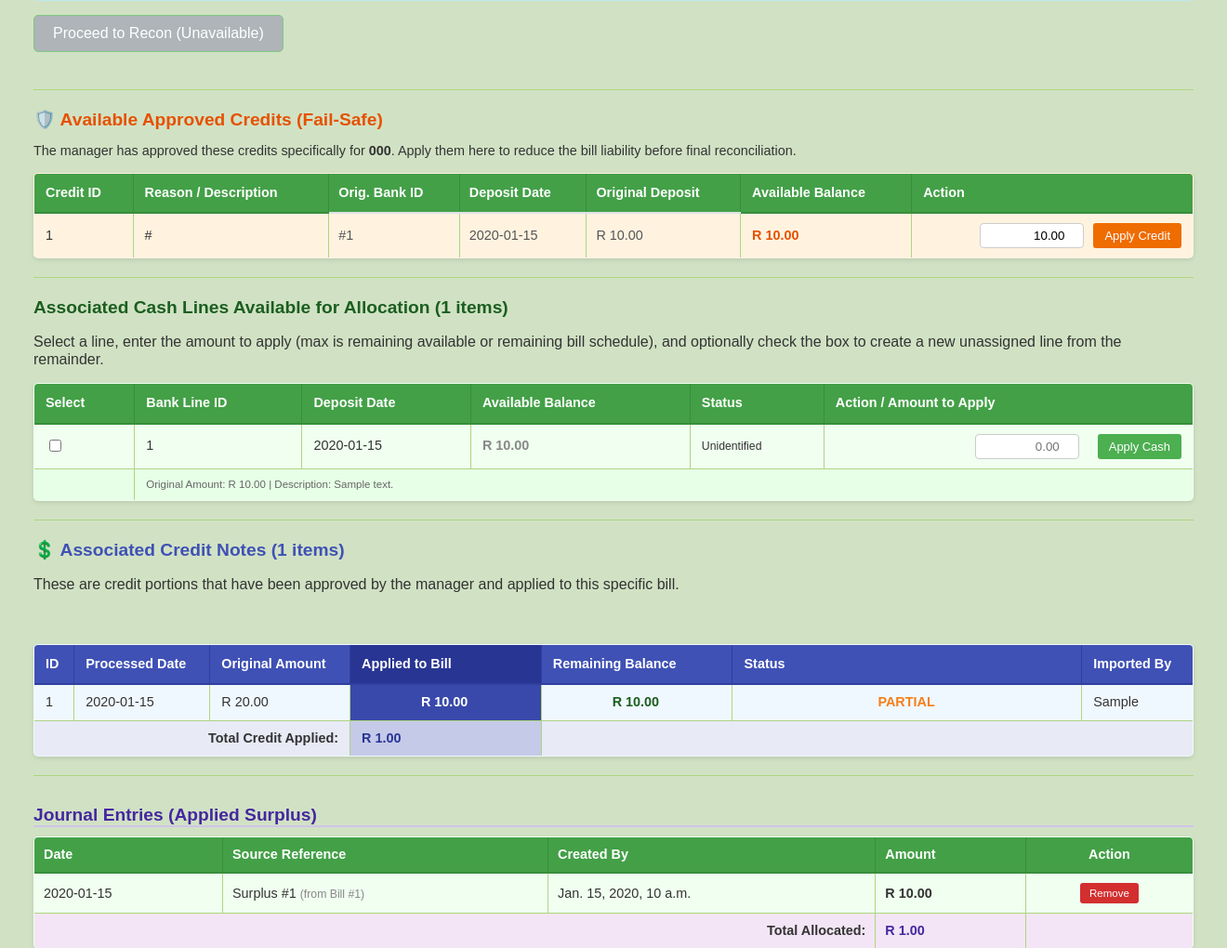
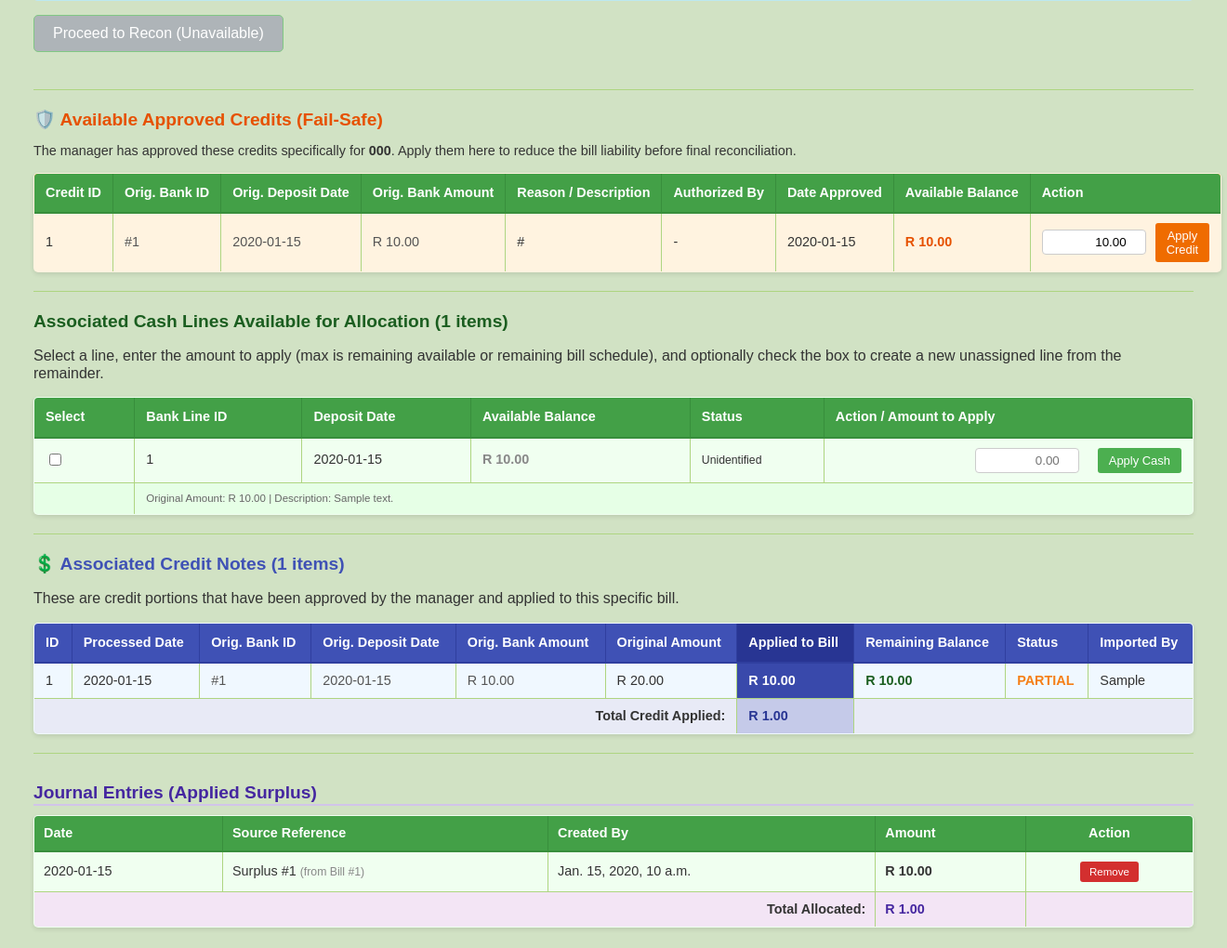
Before and after one commit to Omega130920/Powerapps, a Django app: template UNITY_INTERNAL/unity_internal_app/templates/unity_internal_app/pre_bill_summary.html in a window 1320 px wide. Shown: the part 375-1395 px from the top of the page at 93% size. Run offline with Django 5.2, Linux system fonts and the light colour scheme; the template is opened without the code that fills it: most values are stand-ins (such as "Sample title", 1, 10 or a date in 2020).

Commit message:
Update pre_bill_summary.html

```diff
--- a/UNITY_INTERNAL/unity_internal_app/templates/unity_internal_app/pre_bill_summary.html
+++ b/UNITY_INTERNAL/unity_internal_app/templates/unity_internal_app/pre_bill_summary.html
@@ -33,11 +33,6 @@ tbody tr:nth-child(even){background-color:#e6ffe6;}
 .alert-info.text-danger{background-color:#ffcdd2;color:#c62828;}
 .alert-info.text-success{background-color:#c8e6c9;color:#388e3c;}
 .bill-details{padding:15px 0;margin-bottom:20px;border-radius:5px;font-size:0.9em;}
-.bill-blocks{display:flex;flex-wrap:wrap;gap:15px;margin-bottom:15px;justify-content:center;}
-.bill-block{flex-grow:1;flex-basis:180px;min-width:150px;padding:12px 15px;background-color:#f9fff9;border:1px solid #b3e0b3;border-radius:8px;text-align:center;box-shadow:0 2px 5px rgba(0, 0, 0, 0.08);transition:all 0.2s ease-in-out;}
-.bill-block:hover{transform:translateY(-2px);box-shadow:0 4px 8px rgba(0, 0, 0, 0.12);}
-.bill-block .label{display:block;font-weight:bold;color:#2e7d32;margin-bottom:5px;font-size:0.85em;text-transform:uppercase;letter-spacing:0.5px;}
-.bill-block .value{display:block;font-size:1.2em;font-weight:600;color:#333;}
 .disabled-button{background-color:#aeb4b8 !important;cursor:not-allowed;pointer-events:none;}
 .credit-note-table thead th{background-color:#3f51b5;border-bottom:2px solid #303f9f;border-right:1px solid #303f9f;}
 .credit-note-table thead th:last-child{border-right:none;}
@@ -49,7 +44,7 @@ tbody tr:nth-child(even){background-color:#e6ffe6;}
 .allocation-form-group button{background-color:#4CAF50;padding:6px 12px;border:none;color:white;cursor:pointer;border-radius:3px;font-size:0.9em;}
 .allocation-row-info{font-size:0.8em;color:#666;margin-top:5px;}
 
-/* 🚀 ADDED: Modal Styles */
+/* Modal Styles */
 .modal-overlay { display:none; position:fixed; z-index:2000; left:0; top:0; width:100%; height:100%; background-color:rgba(0,0,0,0.6); backdrop-filter: blur(2px); }
 .modal-content { background-color:white; margin:10% auto; padding:25px; border-radius:12px; width:450px; box-shadow: 0 10px 30px rgba(0,0,0,0.3); border: 1px solid #81c784; }
 .modal-header { margin-top:0; color:#1b5e20; border-bottom: 2px solid #81c784; padding-bottom: 10px; font-size: 1.3em; font-weight: bold; }
@@ -139,11 +134,12 @@ Apply them here to reduce the bill liability before final reconciliation.
 <thead>
 <tr style="background-color: #ff9800; color: white;">
 <th>Credit ID</th>
+<th>Orig. Bank ID</th>
+<th>Orig. Deposit Date</th>
+<th>Orig. Bank Amount</th>
 <th>Reason / Description</th>
-                    <th style="padding: 10px; border-bottom: 2px solid #dee2e6;">Orig. Bank ID</th>
-                    <!-- END NEW COLUMN -->
-                    <th style="padding: 10px; border-bottom: 2px solid #dee2e6;">Deposit Date</th>
-                    <th style="padding: 10px; border-bottom: 2px solid #dee2e6;">Original Deposit</th>
+<th>Authorized By</th>
+<th>Date Approved</th>
 <th>Available Balance</th>
 <th>Action</th>
 </tr>
@@ -152,28 +148,38 @@ Apply them here to reduce the bill liability before final reconciliation.
 {% for credit in available_credits %}
 <tr>
 <td>{{ credit.id }}</td>
-<td>{{ credit.link_request_reason }}</td>
-                    <td style="padding: 10px; color: #555;">
-                        {% if note.source_bank_line %}
-                            #{{ note.source_bank_line.bank_line_id }}
+
+<td style="color: #555;">
+    {% if credit.orig_bank_id %}
+        #{{ credit.orig_bank_id }}
+    {% elif credit.source_bank_line %}
+        #{{ credit.source_bank_line.bank_line_id|default:credit.source_bank_line.id }}
     {% else %}
         -
     {% endif %}
 </td>
-                    <td style="padding: 10px; color: #555;">
-                        {% if note.original_deposit_date %}
-                            {{ note.original_deposit_date|date:"Y-m-d" }}
+<td style="color: #555;">
+    {% if credit.original_deposit_date %}
+        {{ credit.original_deposit_date|date:"Y-m-d" }}
+    {% elif credit.source_bank_line and credit.source_bank_line.transaction_date %}
+        {{ credit.source_bank_line.transaction_date|date:"Y-m-d" }}
     {% else %}
         -
     {% endif %}
 </td>
-                    <td style="padding: 10px; color: #555;">
-                        {% if note.original_deposit_amount %}
-                            R {{ note.original_deposit_amount|floatformat:2 }}
+<td style="color: #555;">
+    {% if credit.original_deposit_amount %}
+        R {{ credit.original_deposit_amount|floatformat:2 }}
+    {% elif credit.source_bank_line and credit.source_bank_line.transaction_amount %}
+        R {{ credit.source_bank_line.transaction_amount|floatformat:2 }}
     {% else %}
         -
     {% endif %}
 </td>
+
+<td>{{ credit.link_request_reason|default:"-" }}</td>
+<td>{{ credit.authorized_by|default:"-" }}</td>
+<td>{{ credit.authorized_at|date:"Y-m-d"|default:"-" }}</td>
 <td style="font-weight: bold; color: #e65100;">R {{ credit.schedule_amount|floatformat:2 }}</td>
 <td>
 <form action="{% url 'apply_available_credit' bill_id=bill_record.id %}" method="POST">
@@ -269,6 +275,9 @@ Description: {{ line.bank_line.transaction_description|truncatechars:100 }}
         <tr>
             <th>ID</th>
             <th>Processed Date</th>
+            <th>Orig. Bank ID</th>
+            <th>Orig. Deposit Date</th>
+            <th>Orig. Bank Amount</th>
             <th>Original Amount</th>
             <th style="background-color: #283593;">Applied to Bill</th>
             <th>Remaining Balance</th>
@@ -281,6 +290,34 @@ Description: {{ line.bank_line.transaction_description|truncatechars:100 }}
         <tr {% if not note.fiscal_date %}style="background-color: #fff3cd;"{% endif %}>
             <td>{{ note.id }}</td>
             <td>{{ note.processed_date|date:"Y-m-d"|default:"N/A" }}</td>
+
+            <td style="color: #555;">
+                {% if note.orig_bank_id %}
+                    #{{ note.orig_bank_id }}
+                {% elif note.source_bank_line %}
+                    #{{ note.source_bank_line.bank_line_id|default:note.source_bank_line.id }}
+                {% else %}
+                    -
+                {% endif %}
+            </td>
+            <td style="color: #555;">
+                {% if note.original_deposit_date %}
+                    {{ note.original_deposit_date|date:"Y-m-d" }}
+                {% elif note.source_bank_line and note.source_bank_line.transaction_date %}
+                    {{ note.source_bank_line.transaction_date|date:"Y-m-d" }}
+                {% else %}
+                    -
+                {% endif %}
+            </td>
+            <td style="color: #555;">
+                {% if note.original_deposit_amount %}
+                    R {{ note.original_deposit_amount|floatformat:2 }}
+                {% elif note.source_bank_line and note.source_bank_line.transaction_amount %}
+                    R {{ note.source_bank_line.transaction_amount|floatformat:2 }}
+                {% else %}
+                    -
+                {% endif %}
+            </td>
 
             <td>R {{ note.schedule_amount|add:note.requested_amount|floatformat:2 }}</td>
 
@@ -303,7 +340,7 @@ Description: {{ line.bank_line.transaction_description|truncatechars:100 }}
         </tr>
         {% endfor %}
         <tr style="background-color: #e8eaf6; font-weight: bold;">
-            <td colspan="3" style="text-align: right;">Total Credit Applied:</td>
+            <td colspan="6" style="text-align: right;">Total Credit Applied:</td>
             <td style="color: #283593; background-color: #c5cae9;">R {{ total_credit_notes_assigned|floatformat:2 }}</td>
             <td colspan="3"></td>
         </tr>
@@ -423,7 +460,6 @@ Remove
 </div>
 
 <script>
-// 🚀 ADDED: Modal Trigger Functions
 function openFinalizeModal() {
     document.getElementById('finalizeModal').style.display = 'block';
 }
@@ -432,7 +468,6 @@ function closeFinalizeModal() {
     document.getElementById('finalizeModal').style.display = 'none';
 }
 
-// Close if user clicks outside the modal
 window.onclick = function(event) {
     let modal = document.getElementById('finalizeModal');
     if (event.target == modal) {
@@ -443,21 +478,15 @@ window.onclick = function(event) {
 document.addEventListener('DOMContentLoaded', function() {
     const checkboxes = document.querySelectorAll('.recon-radio');
     const amountInputs = document.querySelectorAll('.amount-input');
-
     const outstandingDisplay = document.getElementById('dynamic-outstanding');
-    const outstandingSmall = document.getElementById('dynamic-outstanding-small');
 
     const scheduledAmount = parseFloat("{{ scheduled_amount|default:0 }}");
     const creditAllocated = parseFloat("{{ total_credit_notes_assigned|default:0 }}");
     const journalAllocated = parseFloat("{{ total_journal_assigned|default:0 }}");
     const cashAlreadyInDB = parseFloat("{{ total_cash_applied|default:0 }}");
 
-    // NEW: Factor in available credits that are sitting there ready to be applied
-    const availableCreditTotal = parseFloat("{{ total_available_credit|default:0 }}");
-
     function calculateLiveOutstanding() {
         let currentTypedCash = 0;
-
         amountInputs.forEach(input => {
             const val = parseFloat(input.value);
             if (!isNaN(val)) {
@@ -465,11 +494,7 @@ document.addEventListener('DOMContentLoaded', function() {
             }
         });
 
-        // The "Outstanding" logic: We subtract EVERYTHING that is applied.
-        // We do NOT subtract 'availableCreditTotal' here because it hasn't been applied yet,
-        // but it helps the user see how much Cash they still need to type in.
         let remaining = scheduledAmount - creditAllocated - journalAllocated - cashAlreadyInDB - currentTypedCash;
-
         if (remaining < 0) remaining = 0;
 
         const formatted = new Intl.NumberFormat('en-ZA', { style: 'currency', currency: 'ZAR' }).format(remaining);
@@ -484,7 +509,6 @@ document.addEventListener('DOMContentLoaded', function() {
 
     checkboxes.forEach(box => {
         box.type = "checkbox";
-
         box.addEventListener('change', function() {
             const lineId = this.value;
             const maxOnLine = parseFloat(this.dataset.maxAmount);
```
Lines whose indentation alone changed are shown as unchanged.
